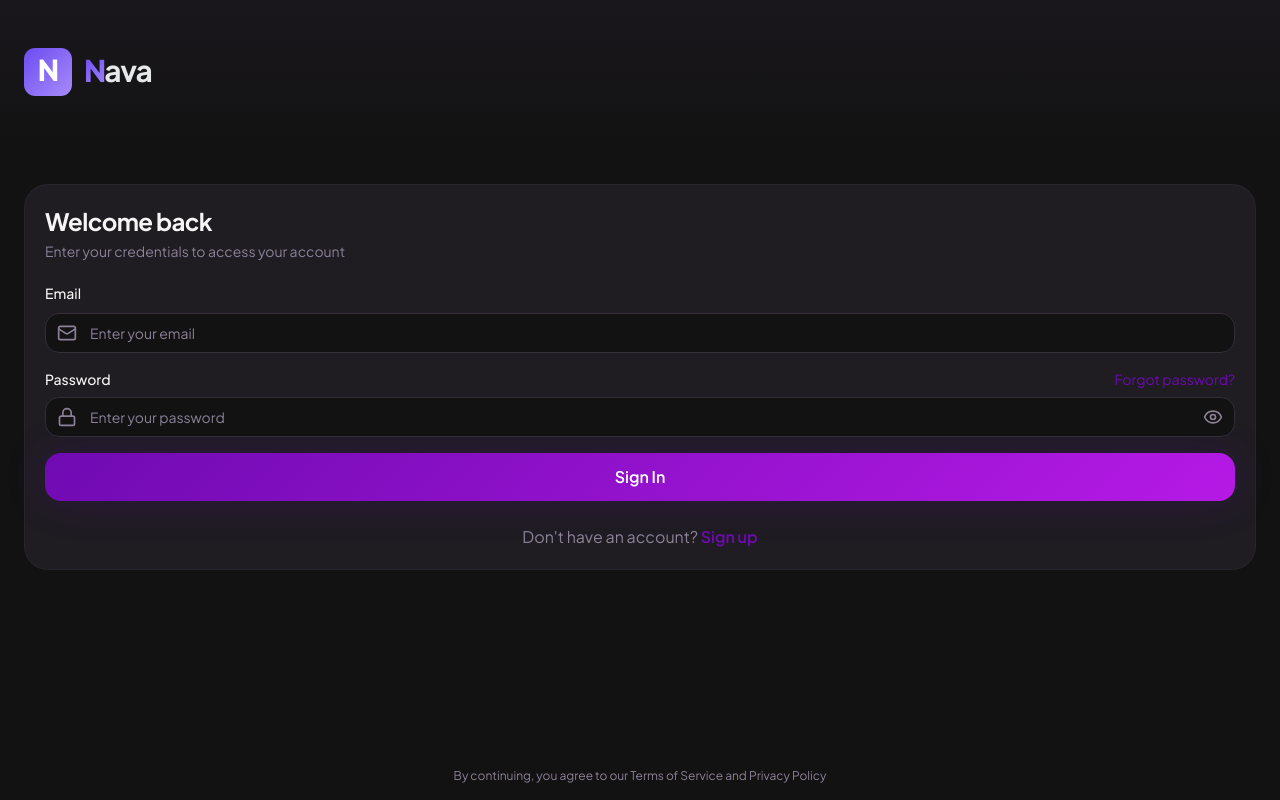
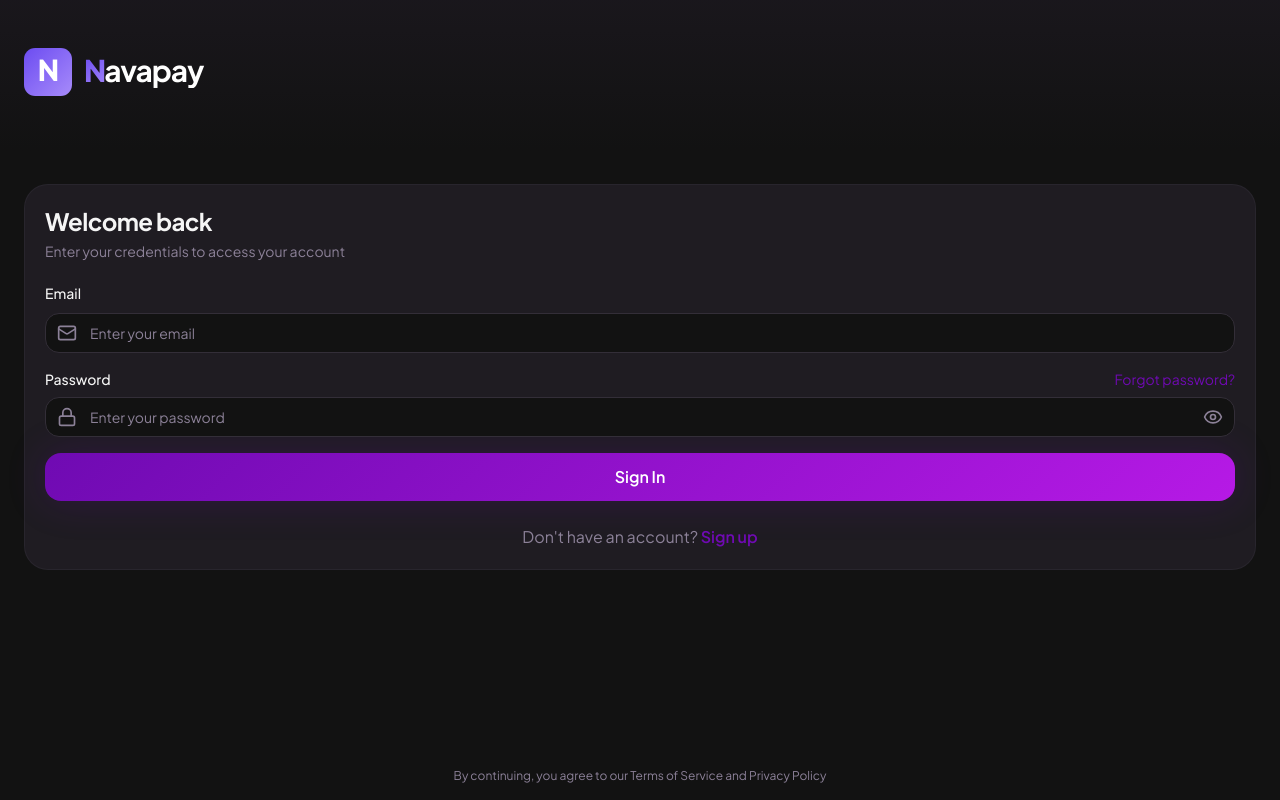
Before and after one commit to Godfrey1702/naija-autotopup, a React (Vite) app: page /auth in a window 1280 px wide. Built offline with nearby package versions, Linux system fonts and the light colour scheme; no server answers.

Commit message:
Changes
Co-authored-by: Godfrey1702 <153961185+Godfrey1702@users.noreply.github.com>

```diff
--- a/src/components/brand/NavaLogo.tsx
+++ b/src/components/brand/NavaLogo.tsx
@@ -57,7 +57,7 @@ export function NavaLogo({
       {iconElement}
       <svg
         height={textSize}
-        viewBox="0 0 200 60"
+        viewBox="0 0 280 60"
         fill="none"
         xmlns="http://www.w3.org/2000/svg"
       >
@@ -81,13 +81,13 @@ export function NavaLogo({
         <text
           x="38"
           y="48"
-          fill="#E5E7EB"
+          fill="#FFFFFF"
           fontSize="56"
           fontFamily="'Plus Jakarta Sans', system-ui, sans-serif"
           fontWeight="700"
           letterSpacing="-2"
         >
-          ava
+          avapay
         </text>
       </svg>
     </div>
```
